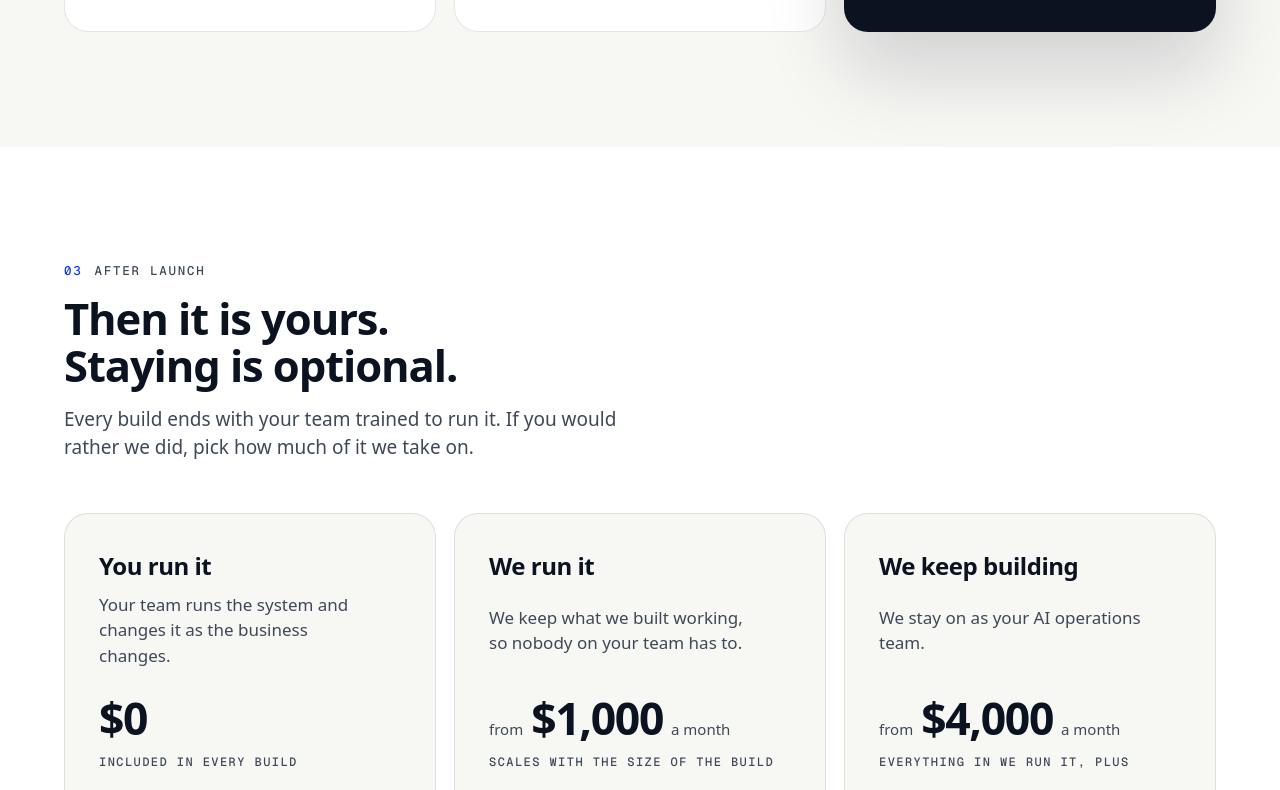
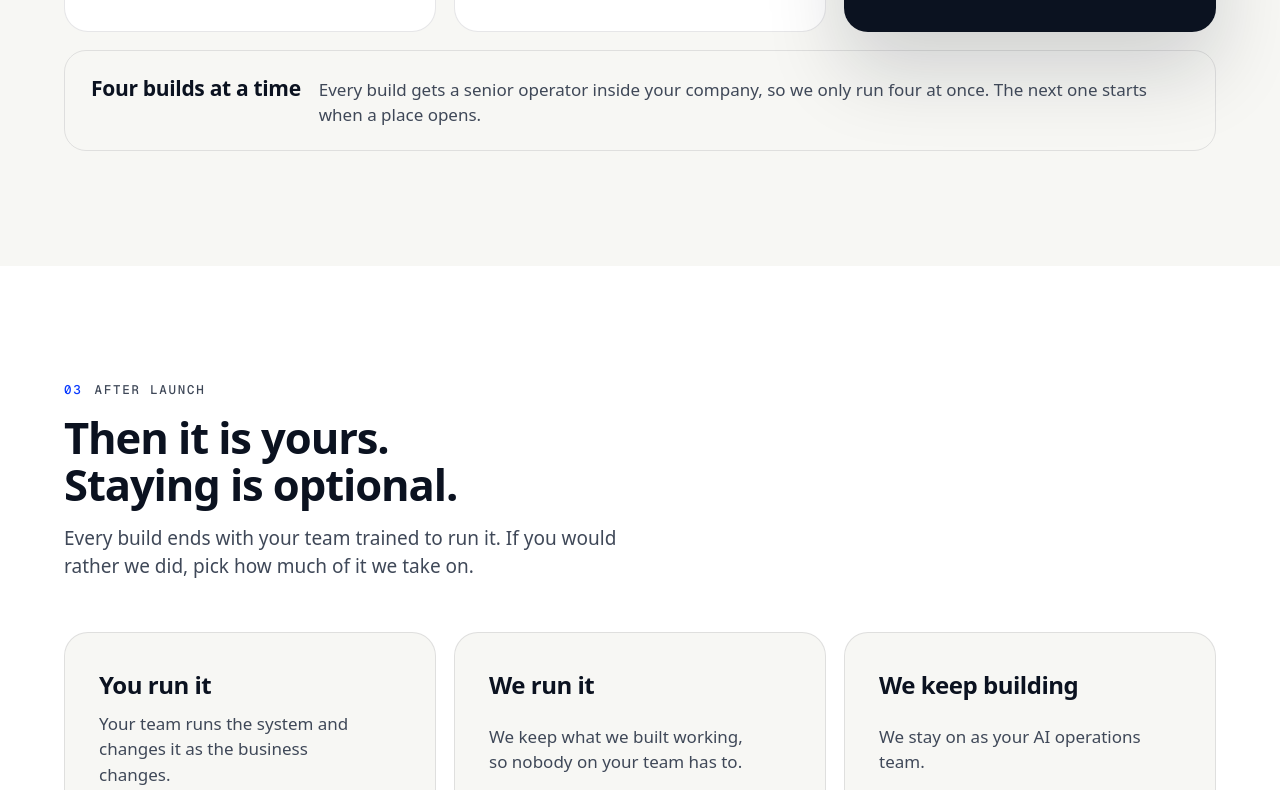
Before and after one commit to tripbaddie/pileusops, a plain HTML site: page pricing/index.html in a window 1280 px wide. Shown: the part 3110-3900 px from the top of the page. Drawn offline with nearby package versions, Linux system fonts and the light colour scheme; a web font is replaced by a local one.

Commit message:
Pricing: add the four builds at a time capacity line
Not pushed. Waiting on the founder to confirm the wording.

Co-Authored-By: Claude Fable 5.2 <noreply@anthropic.com>
Claude-Session: https://claude.ai/code/session_015bHJ2druP9r22HGdeBdkVt

```diff
--- a/pricing/index.html
+++ b/pricing/index.html
@@ -113,6 +113,7 @@
         </ul>
       </div>
     </div>
+    <div class="after rv"><b>Four builds at a time</b><p>Every build gets a senior operator inside your company, so we only run four at once. The next one starts when a place opens.</p></div>
   </div>
 </section>
 
@@ -192,6 +193,7 @@
       <details open><summary>Do we need a Blueprint to start?</summary><p>Not for a first workflow. One workflow is small enough to scope together in a conversation. A whole function or a full rollout starts with the Blueprint.</p></details>
       <details><summary>Why is the Blueprint paid?</summary><p>Because it is real work, and it is yours. You leave with the map, the build list and a fixed quote whether or not we build any of it. <a href="/blueprint/">See an example Blueprint</a>.</p></details>
       <details><summary>Does the Blueprint fee come off the build?</summary><p>Yes. Go ahead with a function build or a full rollout and the full $5,000 is credited toward it.</p></details>
+      <details><summary>Why only four builds at a time?</summary><p>Because every build gets a senior operator inside your company, and four is what we can do well at once. The Blueprint and the monthly plans are not capped.</p></details>
       <details><summary>Why do the builds say "from"?</summary><p>Every company runs a different set of tools. You get a fixed price for your build, in writing, before any build work starts.</p></details>
       <details><summary>Do you bill by the hour?</summary><p>No. Each stage has a fixed price, agreed before it starts.</p></details>
       <details><summary>Do we have to keep paying you after launch?</summary><p>No. The system and its data are yours, and your team is trained to run it. The monthly plans are there if you would rather we did.</p></details>
```
Also changed, not shown: 1 other file.
